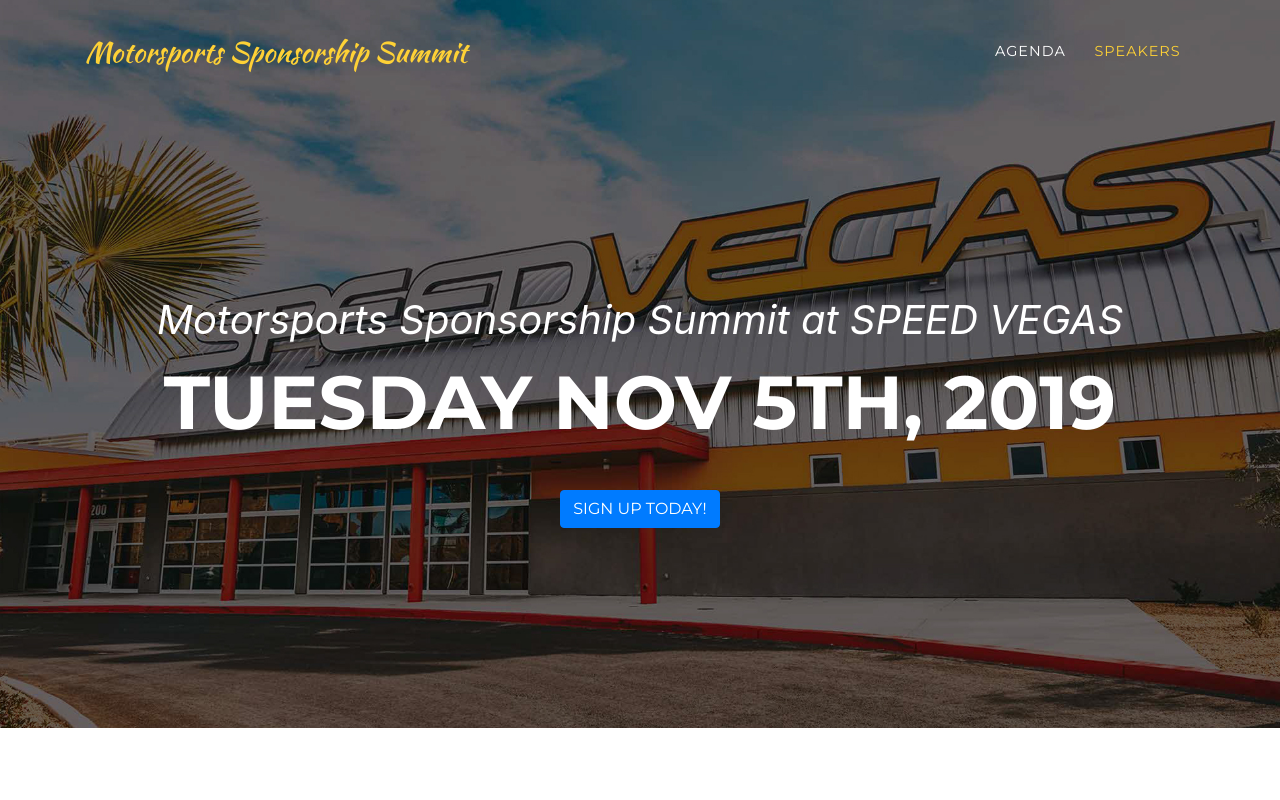
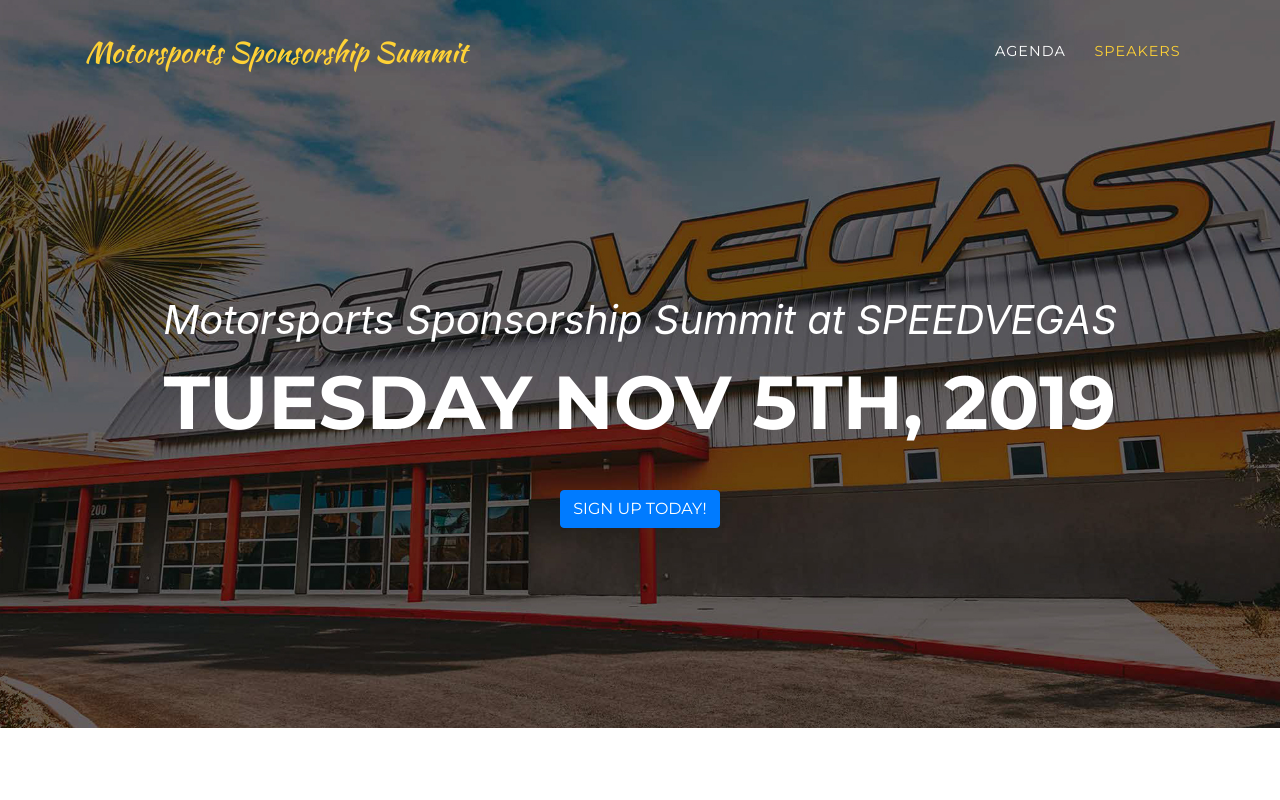
Before and after one commit to colestriler/motorsports-sponsorship-summit, a website with bundled scripts: page index.html in a window 1280 px wide. Shown: the top 800 px of the page. Built offline with nearby package versions, Linux system fonts and the light colour scheme; a web font is replaced by a local one.

Commit message:
fix SPEEDVEGAS

```diff
--- a/index.html
+++ b/index.html
@@ -53,7 +53,7 @@
   <header class="masthead">
     <div class="container">
       <div class="intro-text">
-        <div class="intro-lead-in">Motorsports Sponsorship Summit at SPEED VEGAS</div>
+        <div class="intro-lead-in">Motorsports Sponsorship Summit at SPEEDVEGAS</div>
         <div class="intro-heading text-uppercase">Tuesday Nov 5th, 2019</div>
         <a class="btn btn-primary btn-xl text-uppercase js-scroll-trigger" href="https://www.weldwheels.com/speed-summit-at-sema-show/">Sign Up Today!</a>
       </div>
```
